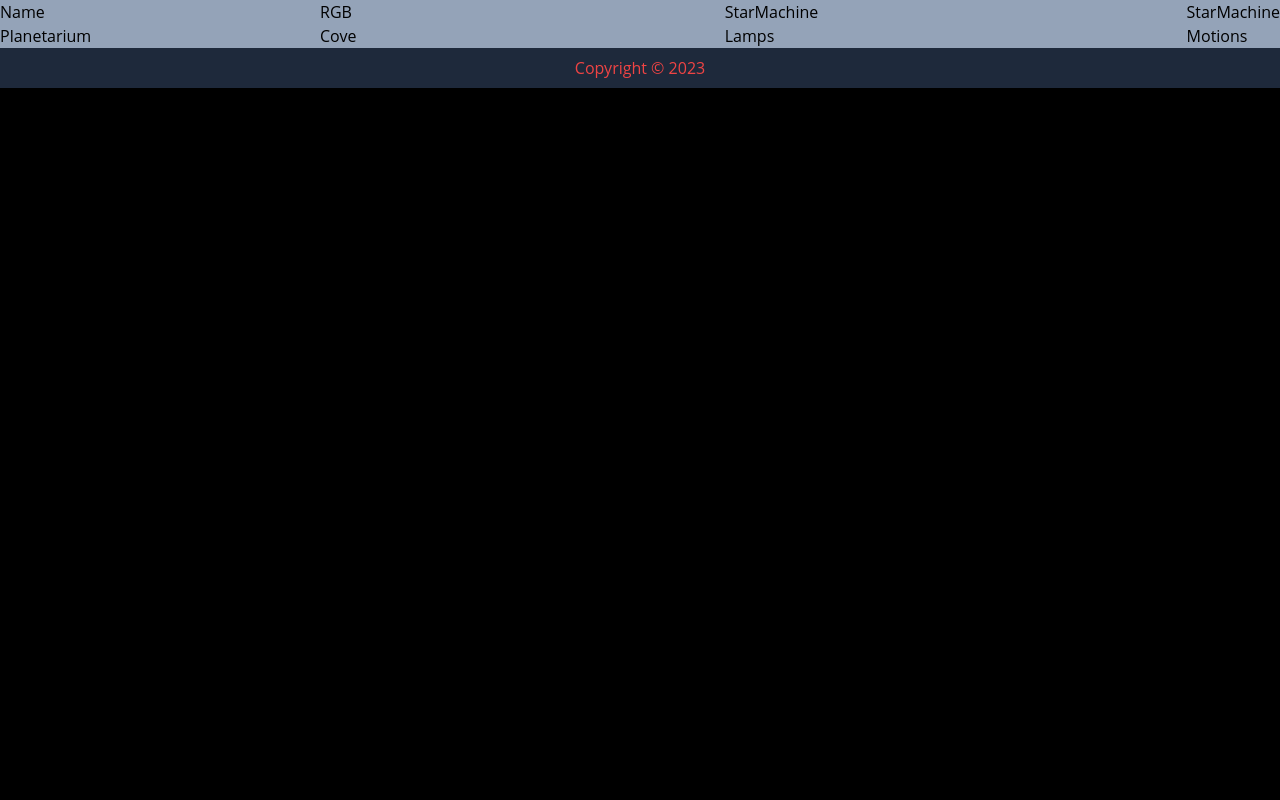
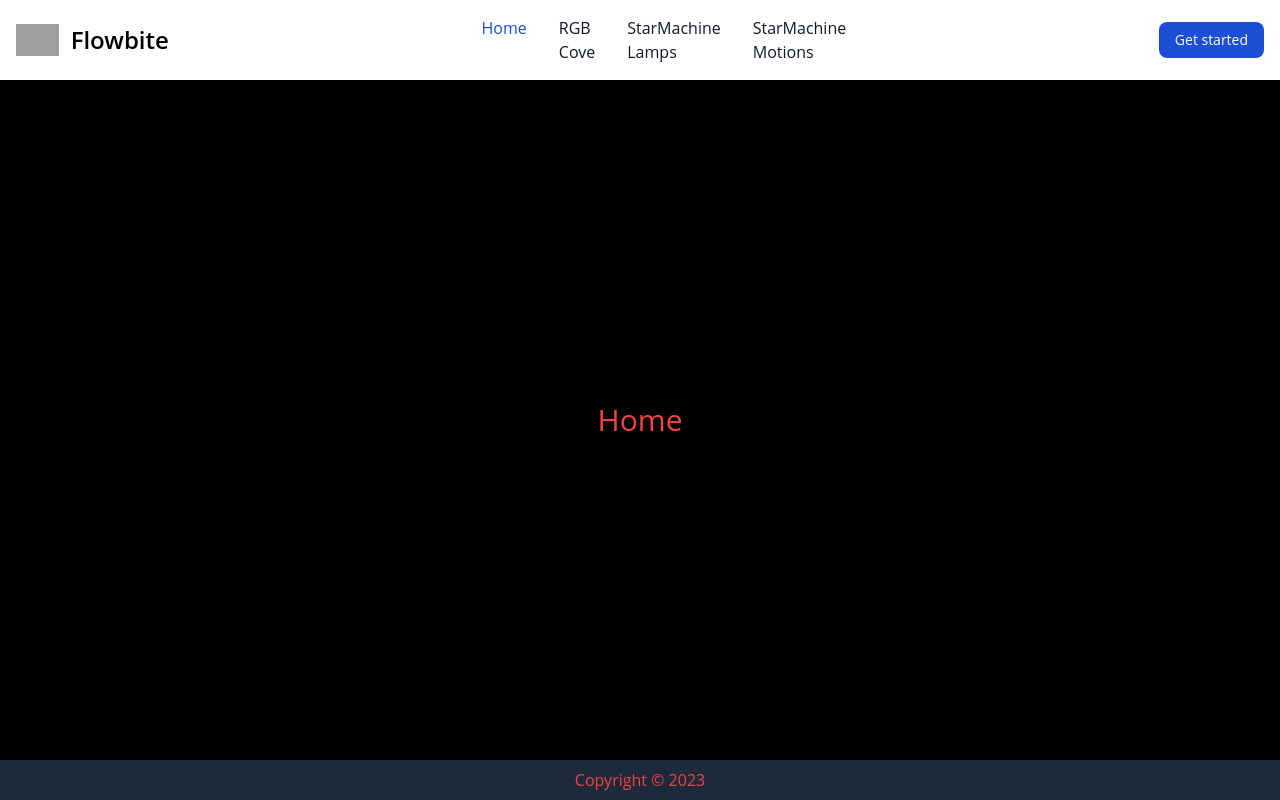
Before and after one commit to CelestialCoyote/react-hercules-chromacove, a React (Create React App) app in the folder frontend/: page / in a window 1280 px wide. Built offline with nearby package versions, Linux system fonts and the light colour scheme; grey boxes are pictures that could not be loaded.

Commit message:
new navbar option

```diff
--- a/frontend/src/App.js
+++ b/frontend/src/App.js
@@ -1,6 +1,8 @@
 import { Route, Routes } from 'react-router-dom';
-import Nav from './components/Nav';
+// import Nav from './components/Nav';
+import NavFlowbite from './components/NavFlowbite';
 import Footer from './components/Footer';
+import Home from './pages/Home/home';
 import RGBCove from './pages/RGBCove/RGBCove';
 import StarMachineLamps from './pages/StarMachineLamps/StarMachineLamps';
 import StarMachineMotions from './pages/StarMachineMotions/StarMachineMotions';
@@ -10,8 +12,10 @@
 
 	return (
 		<div className="flex flex-col h-screen w-full">
-			<Nav />
+			{/* <Nav /> */}
+			<NavFlowbite />
 			<Routes>
+				<Route path="/" element={<Home />} />
 				<Route path="/rgbcove" element={<RGBCove />} />
 				<Route path="/starmachinelamps" element={<StarMachineLamps />} />
 				<Route path="/starmachinemotions" element={<StarMachineMotions />} />
--- /dev/null
+++ b/frontend/src/Components/NavFlowbite.jsx
@@ -0,0 +1,75 @@
+import { Link, useMatch, useResolvedPath } from 'react-router-dom';
+
+
+export default function NavFlowbite() {
+	const CustomLink = ({ to, children, ...props }) => {
+        const resolvedPath = useResolvedPath(to)
+        const isActive = useMatch({ path: resolvedPath.pathname, end: true })
+
+		const active = "bg-yellow-500";
+
+        return (
+            <div className={isActive ? `${active}` : ""}>
+                <Link to={to} {...props}>
+                    {children}
+                </Link>
+            </div>
+        );
+    };
+
+	return (
+		<nav class="bg-white border-gray-200 dark:bg-gray-900">
+			<div class="max-w-screen-xl flex flex-wrap items-center justify-between mx-auto p-4">
+				<a href="https://flowbite.com/" class="flex items-center space-x-3 rtl:space-x-reverse">
+					<img src="https://flowbite.com/docs/images/logo.svg" class="h-8" alt="Flowbite Logo" />
+					<span class="self-center text-2xl font-semibold whitespace-nowrap dark:text-white">Flowbite</span>
+				</a>
+				<div class="flex md:order-2 space-x-3 md:space-x-0 rtl:space-x-reverse">
+					<button type="button" class="text-white bg-blue-700 hover:bg-blue-800 focus:ring-4 focus:outline-none focus:ring-blue-300 font-medium rounded-lg text-sm px-4 py-2 text-center dark:bg-blue-600 dark:hover:bg-blue-700 dark:focus:ring-blue-800">Get started</button>
+					<button data-collapse-toggle="navbar-cta" type="button" class="inline-flex items-center p-2 w-10 h-10 justify-center text-sm text-gray-500 rounded-lg md:hidden hover:bg-gray-100 focus:outline-none focus:ring-2 focus:ring-gray-200 dark:text-gray-400 dark:hover:bg-gray-700 dark:focus:ring-gray-600" aria-controls="navbar-cta" aria-expanded="false">
+						<span class="sr-only">Open main menu</span>
+						<svg class="w-5 h-5" aria-hidden="true" xmlns="http://www.w3.org/2000/svg" fill="none" viewBox="0 0 17 14">
+							<path stroke="currentColor" stroke-linecap="round" stroke-linejoin="round" stroke-width="2" d="M1 1h15M1 7h15M1 13h15" />
+						</svg>
+					</button>
+				</div>
+				<div class="items-center justify-between hidden w-full md:flex md:w-auto md:order-1" id="navbar-cta">
+					<ul class="flex flex-col font-medium p-4 md:p-0 mt-4 border border-gray-100 rounded-lg bg-gray-50 md:space-x-8 rtl:space-x-reverse md:flex-row md:mt-0 md:border-0 md:bg-white dark:bg-gray-800 md:dark:bg-gray-900 dark:border-gray-700">
+						<li>
+							<a
+								href="/"
+								class="block py-2 px-3 md:p-0 text-white bg-blue-700 rounded md:bg-transparent md:text-blue-700 md:dark:text-blue-500" aria-current="page"
+							>
+								Home
+							</a>
+						</li>
+						<li>
+							<a
+								href="rgbcove"
+								class="block py-2 px-3 md:p-0 text-gray-900 rounded hover:bg-gray-100 md:hover:bg-transparent md:hover:text-blue-700 md:dark:hover:text-blue-500 dark:text-white dark:hover:bg-gray-700 dark:hover:text-white md:dark:hover:bg-transparent dark:border-gray-700"
+							>
+								RGB<br></br>Cove
+							</a>
+						</li>
+						<li>
+							<a
+								href="/starmachinelamps"
+								class="block py-2 px-3 md:p-0 text-gray-900 rounded hover:bg-gray-100 md:hover:bg-transparent md:hover:text-blue-700 d:dark:hover:text-blue-500 dark:text-white dark:hover:bg-gray-700 dark:hover:text-white md:dark:hover:bg-transparent dark:border-gray-700"
+							>
+								StarMachine<br></br>Lamps
+							</a>
+						</li>
+						<li>
+							<a
+								href="/starmachinemotions"
+								class="block py-2 px-3 md:p-0 text-gray-900 rounded hover:bg-gray-100 md:hover:bg-transparent md:hover:text-blue-700 md:dark:hover:text-blue-500 dark:text-white dark:hover:bg-gray-700 dark:hover:text-white md:dark:hover:bg-transparent dark:border-gray-700"
+							>
+								StarMachine<br></br>Motions
+							</a>
+						</li>
+					</ul>
+				</div>
+			</div>
+		</nav>
+	)
+}
--- /dev/null
+++ b/frontend/src/pages/Home/home.jsx
@@ -0,0 +1,7 @@
+export default function Home() {
+	return (
+		<div className="flex justify-center items-center h-screen bg-black-900 text-red-500">
+            <h1 className="text-3xl">Home</h1>
+        </div>
+	);
+};
--- a/frontend/src/pages/StarMachineLamps/StarMachineLamps.js
+++ b/frontend/src/pages/StarMachineLamps/StarMachineLamps.js
@@ -1,14 +1,8 @@
-import './StarMachineLamps.css'
-
-
-const StarMachineLamps = () => {
+export default function StarMachineLamps() {
 
     return (
-        <div className="star-machine-lamps">
-            <h1>Star Machine Lamps</h1>
+        <div className="flex justify-center items-center h-screen bg-black-900 text-red-500">
+            <h1 className="text-3xl">Star Machine Lamps</h1>
         </div>
     );
 };
-
-
-export default StarMachineLamps;
--- a/frontend/src/pages/StarMachineMotions/StarMachineMotions.js
+++ b/frontend/src/pages/StarMachineMotions/StarMachineMotions.js
@@ -1,14 +1,8 @@
-import './StarMachineMotions.css';
-
-
-const StarMachineMotions = () => {
+export default function StarMachineMotions() {
 
     return (
-        <div className="star-machine-motions">
-            <h1>Star Machine Motions</h1>
+        <div className="flex justify-center items-center h-screen bg-black-900 text-red-500">
+            <h1 className="text-3xl">Star Machine Motions</h1>
         </div>
     );
 };
-
-
-export default StarMachineMotions;
```
